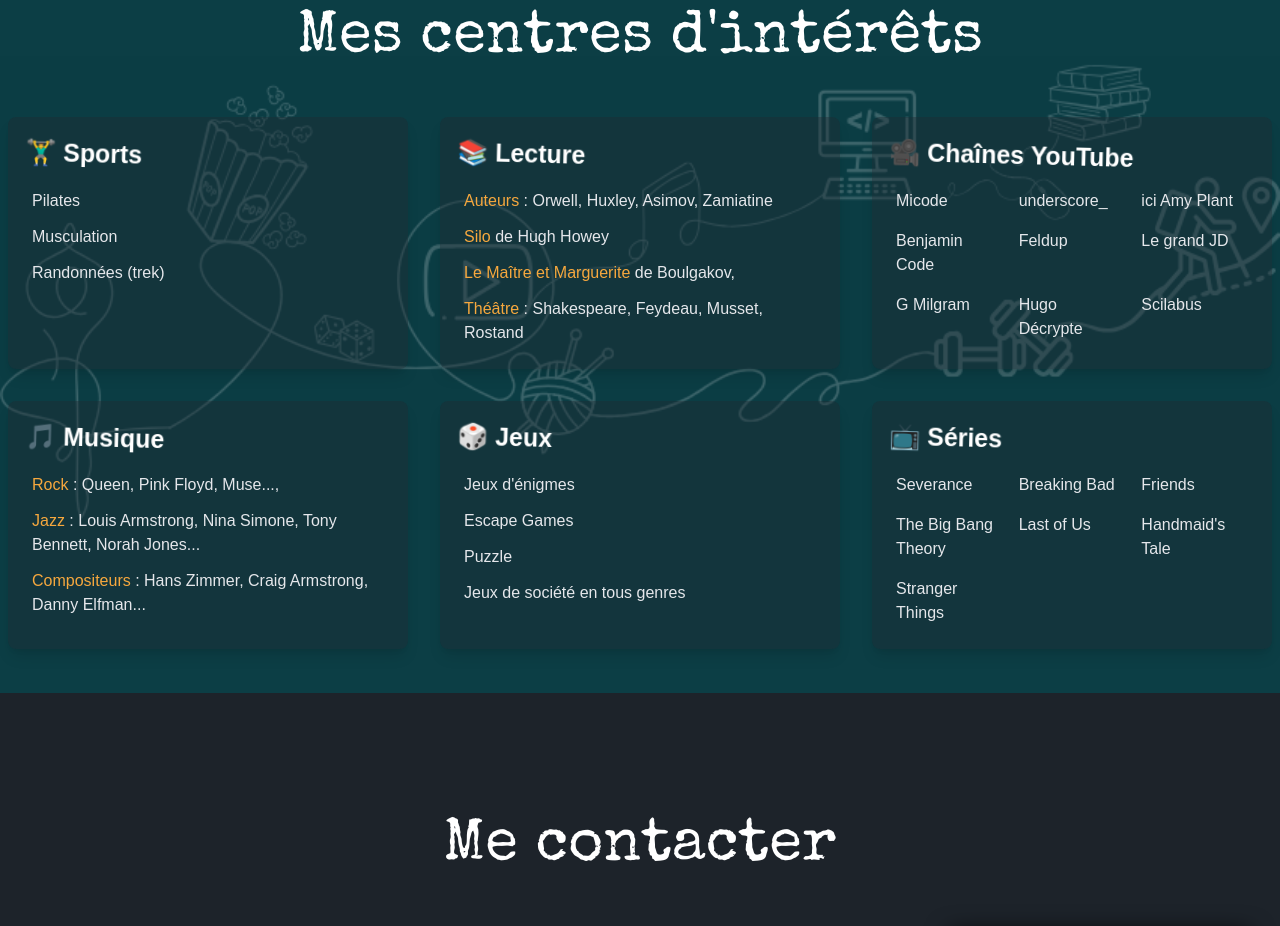
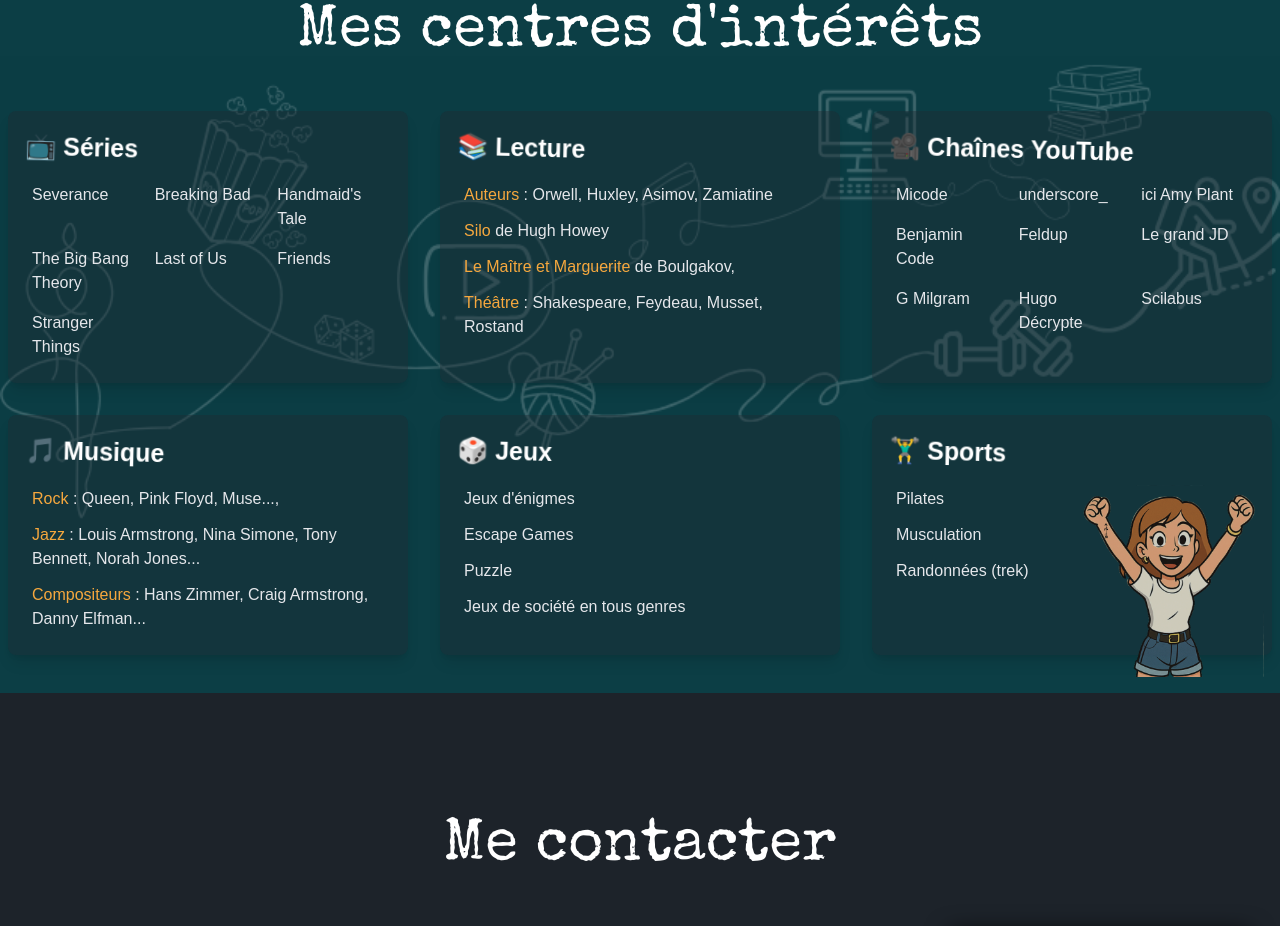
Before and after one commit to AlineCoatanoan/portfolio-V1, a React (Vite) app: page / in a window 1280 px wide. Shown: the part 4155-5081 px from the top of the page. Built offline with nearby package versions, Linux system fonts and the light colour scheme.

Commit message:
add mascotte-interet

```diff
--- a/src/components/Interet.tsx
+++ b/src/components/Interet.tsx
@@ -68,14 +68,17 @@
   }, []);
 
   const interests = [
-    {
-      title: "🏋️‍♂️ Sports",
+        {
+      title: "📺 Séries",
       content: [
-        "Pilates",
-        "Musculation",
-        "Randonnées (trek)",
+        "Severance",
+        "Breaking Bad",
+        "Handmaid's Tale",
+        "The Big Bang Theory",
+        "Last of Us",
+        "Friends",
+        "Stranger Things",
       ],
-      gap: "12px",
     },
     {
       title: "📚 Lecture",
@@ -131,18 +134,17 @@
         "Jeux de société en tous genres",
       ],
     },
+
     {
-      title: "📺 Séries",
+      title: "🏋️‍♂️ Sports",
       content: [
-        "Severance",
-        "Breaking Bad",
-        "Friends",
-        "The Big Bang Theory",
-        "Last of Us",
-        "Handmaid's Tale",
-        "Stranger Things",
+        "Pilates",
+        "Musculation",
+        "Randonnées (trek)",
       ],
+      gap: "12px",
     },
+
   ];
 
   return (
@@ -151,6 +153,14 @@
       id="centres d'intérêts"
       className="relative min-h-screen bg-[#0C3E45] text-white p-2 flex flex-col items-center justify-center pb-8"
     >
+
+        {/* Image mascotte en position absolue */}
+  <img
+    src="/assets/mascotte-interet.png"
+    alt="Mascotte Intérêts"
+    className="absolute bottom-4 right-4 w-24 h-24 sm:w-36 sm:h-36 md:w-48 md:h-48 opacity-80 pointer-events-none select-none z-20"
+  />
+
       {/* Image en arrière-plan avec transparence */}
       <div
         className="absolute inset-0 bg-center opacity-20"
```
Also changed, not shown: public/assets/mascotte-interet.png (added).
